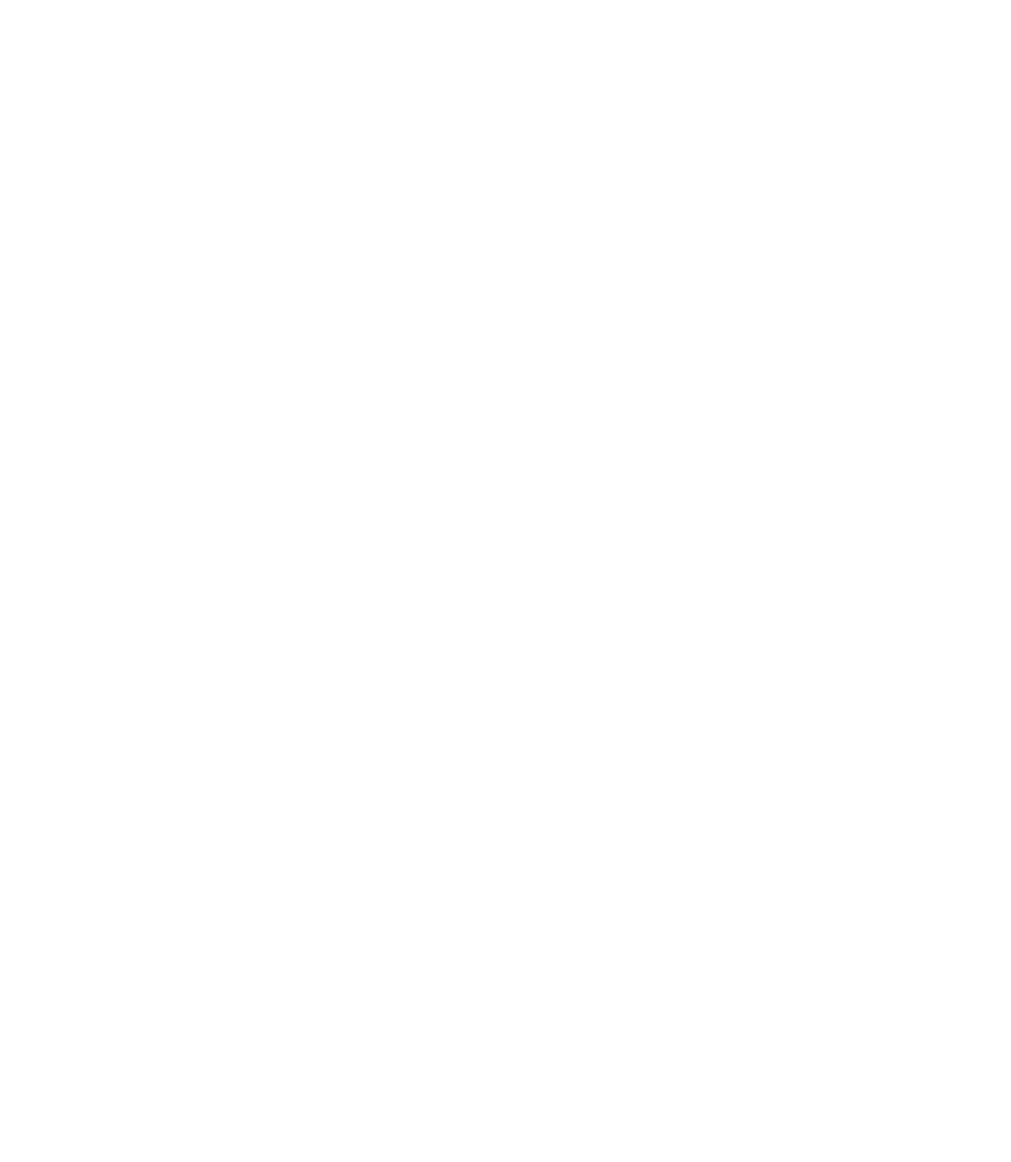
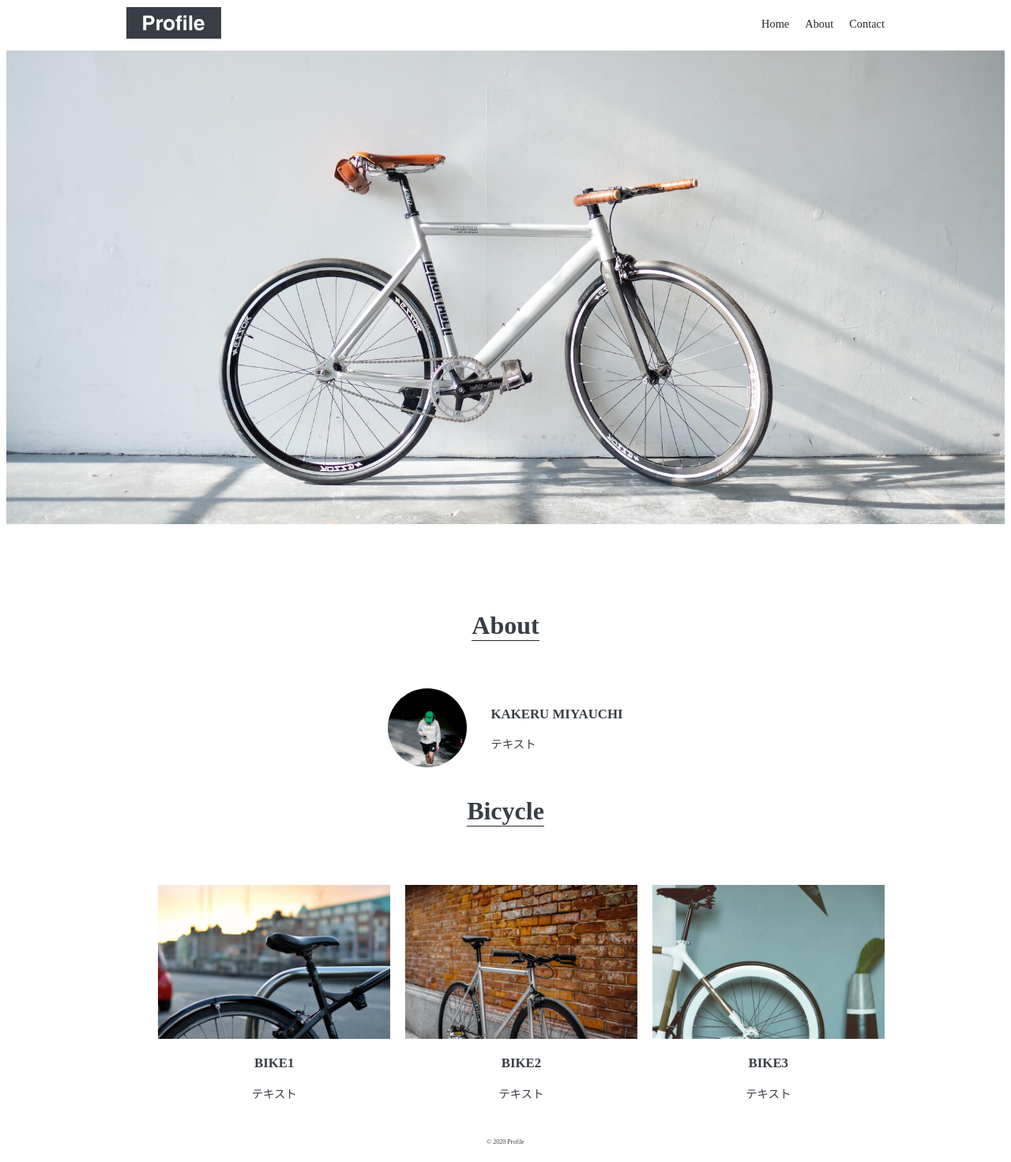
Before and after one commit to kento0502/htmi-css-practice, a plain HTML site: page index.html in a window 1280 px wide. Shown: the whole page at 79% size. Before the commit the page ends 800 px from the top, so only its background shows below. Drawn offline with Linux system fonts and the light colour scheme.

Commit message:
second commit

```diff
--- /dev/null
+++ b/css/style.css
@@ -0,0 +1,106 @@
+html {
+  font-size: 100%;
+}
+body {
+  color: #383e45;
+  font-size: 0.9rem;
+}
+
+a {
+  text-decoration: none;
+}
+
+li {
+  list-style: none;
+}
+
+img {
+  max-width: 100%;
+}
+
+.wrapper{
+  max-width: 960px;
+  padding: 0 4%;
+  margin: 0 auto 10px auto;
+  text-align: center;
+}
+
+#header{
+  display: flex;
+  justify-content: space-between;
+  align-items: center;
+}
+
+.header-right ul{
+  display: flex;
+  justify-content: space-between;
+  align-items: center;
+}
+
+.header-right li{
+  margin-left: 20px;
+}
+
+.header-right li a{
+  color: #24292e;
+}
+
+.header-right li a:hover{
+  color: #0366d6;
+}
+
+.header-left img{
+    width: 120px;
+    height: 40px;
+}
+
+#mainvisual{
+  margin-bottom: 80px;
+}
+
+#mainvisual img{
+  width: 100%;
+  max-width: 1920px;
+  height: 600px;
+  object-fit: cover;
+}
+
+#about img{
+  width: 100px;
+  height: 100px;
+  margin-right: 30px;
+  border-radius: 50%;
+}
+
+.section-title{
+  display: inline-block;
+  font-size: 2rem;
+  text-align: center;
+  margin-bottom: 60px;
+  border-bottom: 1px solid #24292e;
+}
+
+#about .content {
+  display: flex;
+  justify-content: center;
+  align-items: center;
+}
+
+#about .text {
+  text-align: left;
+}
+
+#bicycle ul {
+  display: flex;
+  justify-content: space-between;
+}
+
+#bicycle li {
+  width: 32%;
+}
+
+#footer {
+  font-size: 0.5rem;
+  padding: 10px 0;
+  text-align: center;
+}
--- a/index.html
+++ b/index.html
@@ -1,11 +1,66 @@
 <!DOCTYPE html>
-<html lang="en">
+<html lang="ja">
 <head>
-    <meta charset="UTF-8">
-    <meta name="viewport" content="width=device-width, initial-scale=1.0">
-    <title>Document</title>
+  <meta charset="UTF-8">
+  <meta name="viewport" content="width=device-width, initial-scale=1.0">
+  <link rel="stylesheet" href="css/style.css">
+  <title>Bicycle-pr</title>
 </head>
 <body>
+  <header class="wrapper" id="header">
+    <div class="header-left">
+      <a href="index.html"><img src="img/logo.svg" alt="Bicycle-pr"></a>
+    </div>
+    <div class="header-right">
+      <ul>
+        <li><a href="index.html">Home</a></li>
+        <li><a href="about.html">About</a></li>
+        <li><a href="contact.html">Contact</a></li>
+      </ul>
+    </div>
+  </header>
+
+  <main>
+    <div id="mainvisual">
+      <img src="img/mainvisual.jpg" alt="Bicycle-pr">
+    </div>
+
+    <section class="wrapper" id="about">
+      <h2 class="section-title">About</h2>
+      <div class="content">
+        <img src="img/about.jpg" alt="Bicycle-pr">
+        <div class="text">
+          <h3 class="content-title">KAKERU MIYAUCHI</h3>
+          <p>テキスト</p>
+        </div>
+      </div>
+    </section>
+
+    <section class="wrapper" id="bicycle">
+      <h2 class="section-title">Bicycle</h2>
+      <ul>
+        <li>
+          <img src="img/bicycle1.jpg" alt="Bicycle-pr">
+          <h3>BIKE1</h3>
+          <p>テキスト</p>
+        </li>
+        <li>
+          <img src="img/bicycle2.jpg" alt="Bicycle-pr">
+          <h3>BIKE2</h3>
+          <p>テキスト</p>
+        </li>
+        <li>
+          <img src="img/bicycle3.jpg" alt="Bicycle-pr">
+          <h3>BIKE3</h3>
+          <p>テキスト</p>
+        </li>
+      </ul>
+    </section>
+  </main>
+
+  <footer id="footer">
+    <p>&copy; 2020 Profile</p>
+  </footer>
 
 </body>
 </html>
```
Also changed, not shown: img/about.jpg (added), img/bicycle1.jpg (added), img/bicycle2.jpg (added), img/bicycle3.jpg (added), img/favicon.ico (added), img/logo.svg (added), img/mainvisual.jpg (added).
